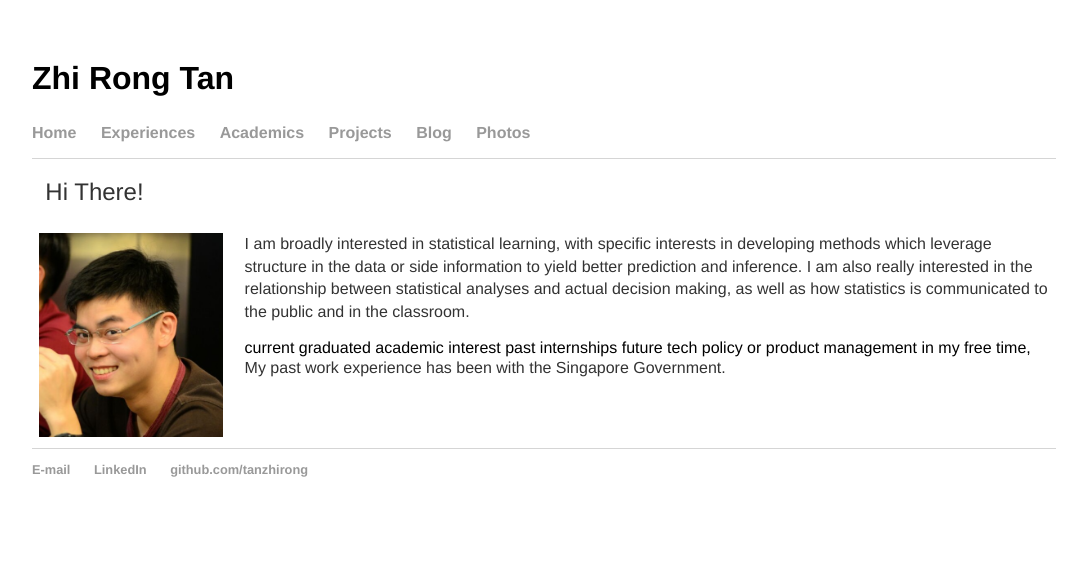
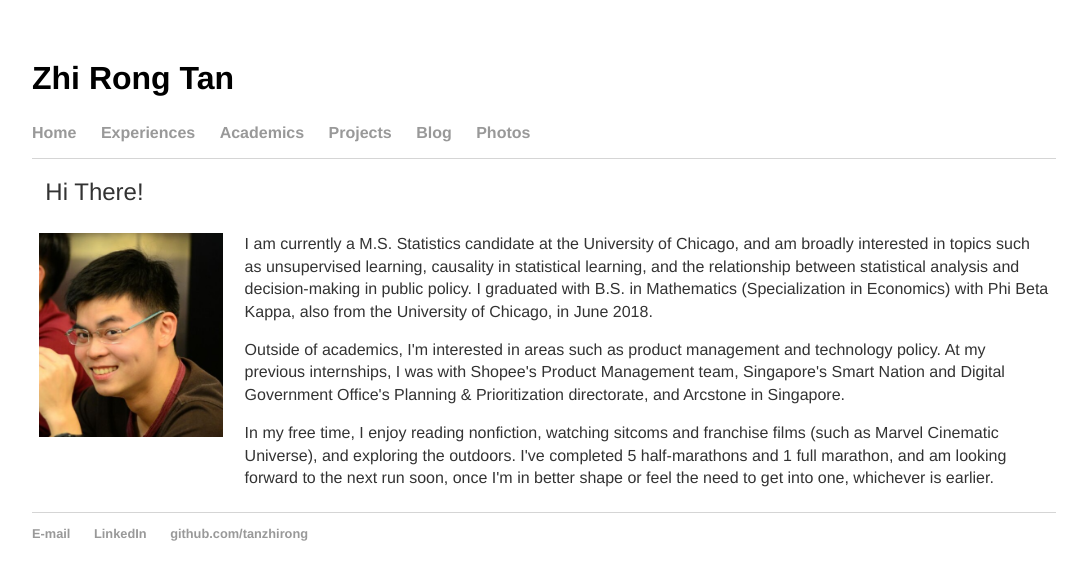
Before and after one commit to tanzhirong/tanzhirong.github.io, a Jekyll site: the page built from index.html, in a window 1280 px wide. Shown: the top 580 px of the page, without its empty margins (96-1174 px from the left). Built offline with Jekyll 4.4.1, drawn with Linux system fonts in a browser that asks for light colours.

Commit message:
Update index.html

```diff
--- a/index.html
+++ b/index.html
@@ -13,18 +13,9 @@ title: Zhi Rong Tan
     </td>
     <td>
       <div id="blurb">
-	<p>I am broadly interested in statistical learning, with specific interests in developing methods which leverage structure in the data or side information to yield better prediction and inference. I am also really interested in the relationship between statistical analyses and actual decision making, as well as how statistics is communicated to the public and in the classroom.</p>
-
-	      current graduated
-
-academic interest
-
-past internships
-future tech policy or product management
-
-in my free time,
-
-	<p>My past work experience has been with the Singapore Government.</p>
+	<p>I am currently a M.S. Statistics candidate at the University of Chicago, and am broadly interested in topics such as unsupervised learning, causality in statistical learning, and the relationship between statistical analysis and decision-making in public policy. I graduated with B.S. in Mathematics (Specialization in Economics) with Phi Beta Kappa, also from the University of Chicago, in June 2018. </p>
+	<p>Outside of academics, I'm interested in areas such as product management and technology policy. At my previous internships, I was with Shopee's Product Management team, Singapore's Smart Nation and Digital Government Office's Planning & Prioritization directorate, and Arcstone in Singapore.</p>
+	<p>In my free time, I enjoy reading nonfiction, watching sitcoms and franchise films (such as Marvel Cinematic Universe), and exploring the outdoors. I've completed 5 half-marathons and 1 full marathon, and am looking forward to the next run soon, once I'm in better shape or feel the need to get into one, whichever is earlier.</p>
       </div><!-- /.blurb -->
     </td>
   </tr>
```
